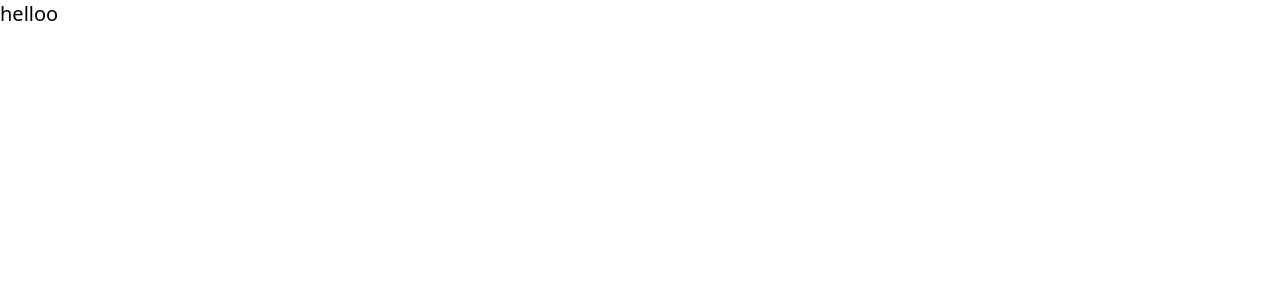
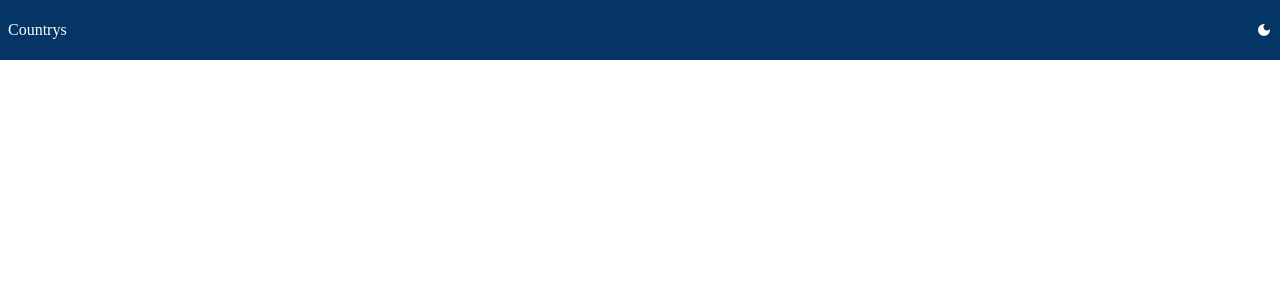
Before and after one commit to kennedybabu/countrys, a React (Create React App) app: page / in a window 1280 px wide. Shown: the top 300 px of the page. Built offline with nearby package versions, Linux system fonts and the light colour scheme.

Commit message:
feature: create and style the navbar

```diff
--- a/package.json
+++ b/package.json
@@ -8,6 +8,7 @@
     "@testing-library/user-event": "^13.5.0",
     "react": "^18.2.0",
     "react-dom": "^18.2.0",
+    "react-icons": "^4.7.1",
     "react-scripts": "5.0.1",
     "web-vitals": "^2.1.4"
   },
--- a/src/App.js
+++ b/src/App.js
@@ -1,9 +1,10 @@
+import Header from "./components/Header";
 
 
 function App() {
   return (
-    <div>
-      <p className="text-xl">helloo</p>
+    <div className="w-full h-screen">
+      <Header />
     </div>
   );
 }
--- /dev/null
+++ b/src/components/Header.jsx
@@ -0,0 +1,14 @@
+import React from 'react'
+import {MdDarkMode} from "react-icons/md"
+
+
+const Header = () => {
+  return (
+    <div className='flex items-center justify-between px-2 w-full h-[60px] bg-[#043565] text-white'>
+        <p>Countrys</p>
+        <MdDarkMode />
+    </div>
+  )
+}
+
+export default Header
--- a/src/index.css
+++ b/src/index.css
@@ -1,3 +1,13 @@
 @tailwind base;
 @tailwind components;
 @tailwind utilities;
+
+@import url('https://fonts.googleapis.com/css2?family=Poiret+One&display=swap');
+@import url('https://fonts.googleapis.com/css2?family=Spectral:wght@500&display=swap');
+
+
+
+body {
+    /* font-family: 'Poiret One', cursive; */
+    font-family: 'Spectral', serif;
+}
```
Also changed, not shown: 1 other file (tests, documents, lock files or other folders).
